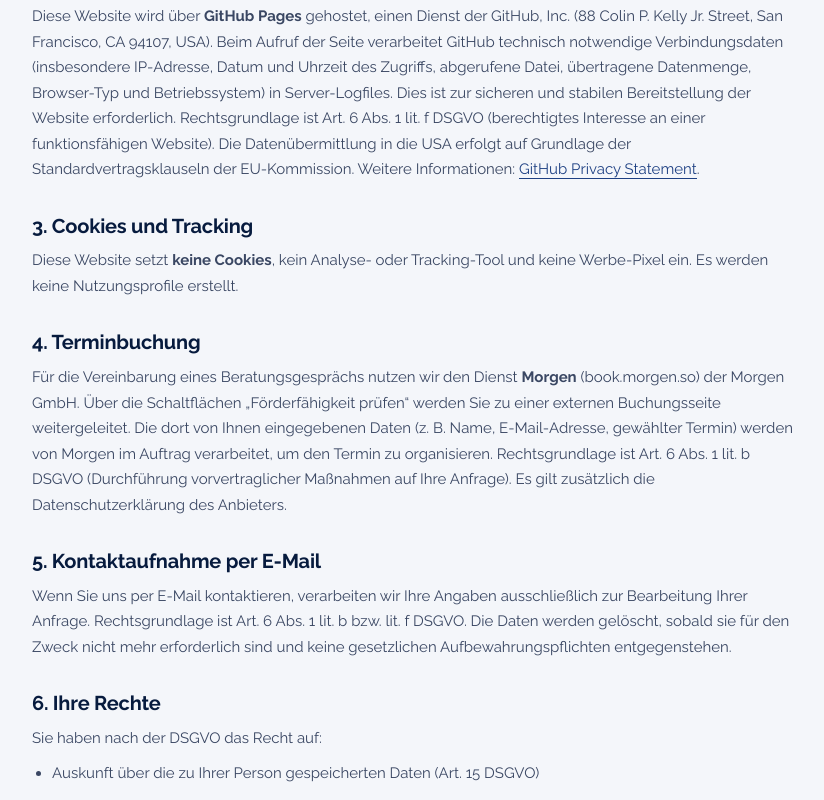
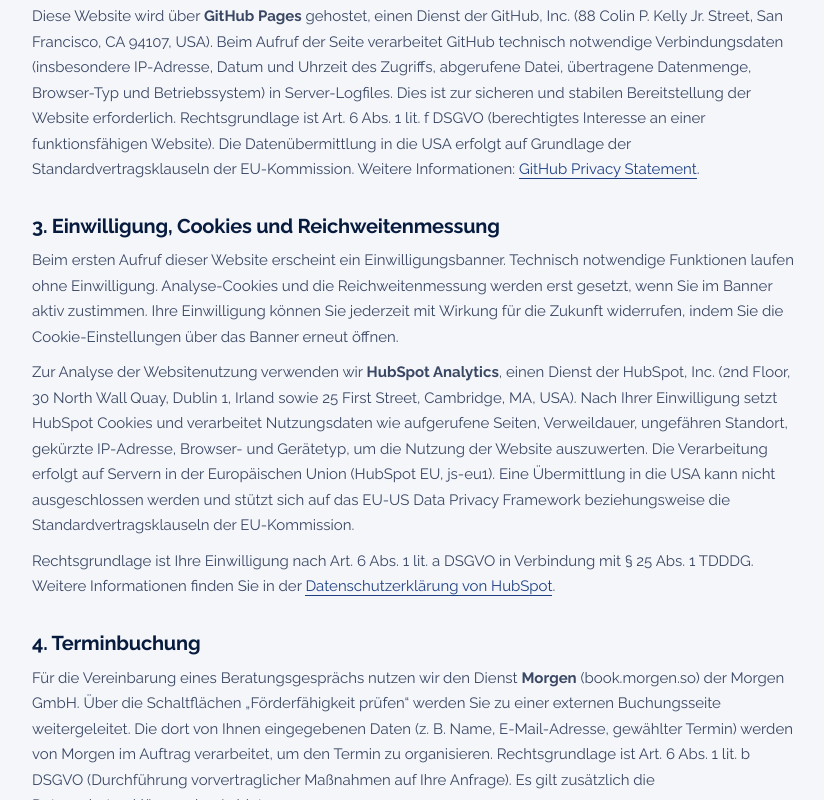
Before and after one commit to CogniCoreitsolutions/Landingpage_INQA, a plain HTML site: page datenschutz.html in a window 1280 px wide. Shown: the part 546-1346 px from the top of the page, without its empty margins (222-1046 px from the left). Drawn offline with Linux system fonts and the light colour scheme.

Commit message:
HubSpot Analytics (EU) eingebunden, Datenschutz auf Einwilligung/Cookies/HubSpot angepasst

```diff
--- a/datenschutz.html
+++ b/datenschutz.html
@@ -49,9 +49,22 @@
     USA erfolgt auf Grundlage der Standardvertragsklauseln der EU-Kommission. Weitere
     Informationen: <a href="https://docs.github.com/en/site-policy/privacy-policies/github-general-privacy-statement" target="_blank" rel="noopener">GitHub Privacy Statement</a>.</p>
 
-    <h2>3. Cookies und Tracking</h2>
-    <p>Diese Website setzt <strong>keine Cookies</strong>, kein Analyse- oder Tracking-Tool
-    und keine Werbe-Pixel ein. Es werden keine Nutzungsprofile erstellt.</p>
+    <h2>3. Einwilligung, Cookies und Reichweitenmessung</h2>
+    <p>Beim ersten Aufruf dieser Website erscheint ein Einwilligungsbanner. Technisch notwendige
+    Funktionen laufen ohne Einwilligung. Analyse-Cookies und die Reichweitenmessung werden erst
+    gesetzt, wenn Sie im Banner aktiv zustimmen. Ihre Einwilligung können Sie jederzeit mit Wirkung
+    für die Zukunft widerrufen, indem Sie die Cookie-Einstellungen über das Banner erneut öffnen.</p>
+    <p>Zur Analyse der Websitenutzung verwenden wir <strong>HubSpot Analytics</strong>, einen Dienst
+    der HubSpot, Inc. (2nd Floor, 30 North Wall Quay, Dublin 1, Irland sowie 25 First Street,
+    Cambridge, MA, USA). Nach Ihrer Einwilligung setzt HubSpot Cookies und verarbeitet Nutzungsdaten
+    wie aufgerufene Seiten, Verweildauer, ungefähren Standort, gekürzte IP-Adresse, Browser- und
+    Gerätetyp, um die Nutzung der Website auszuwerten. Die Verarbeitung erfolgt auf Servern in der
+    Europäischen Union (HubSpot EU, js-eu1). Eine Übermittlung in die USA kann nicht ausgeschlossen
+    werden und stützt sich auf das EU-US Data Privacy Framework beziehungsweise die
+    Standardvertragsklauseln der EU-Kommission.</p>
+    <p>Rechtsgrundlage ist Ihre Einwilligung nach Art. 6 Abs. 1 lit. a DSGVO in Verbindung mit
+    § 25 Abs. 1 TDDDG. Weitere Informationen finden Sie in der
+    <a href="https://legal.hubspot.com/de/privacy-policy" target="_blank" rel="noopener">Datenschutzerklärung von HubSpot</a>.</p>
 
     <h2>4. Terminbuchung</h2>
     <p>Für die Vereinbarung eines Beratungsgesprächs nutzen wir den Dienst
@@ -109,5 +122,9 @@
   </div>
 </footer>
 
+<!-- Start of HubSpot Embed Code -->
+<script type="text/javascript" id="hs-script-loader" async defer src="//js-eu1.hs-scripts.com/144804770.js"></script>
+<!-- End of HubSpot Embed Code -->
+
 </body>
 </html>
```
Also changed, not shown: impressum.html (+4 -0 lines), index.html (+4 -0 lines).
